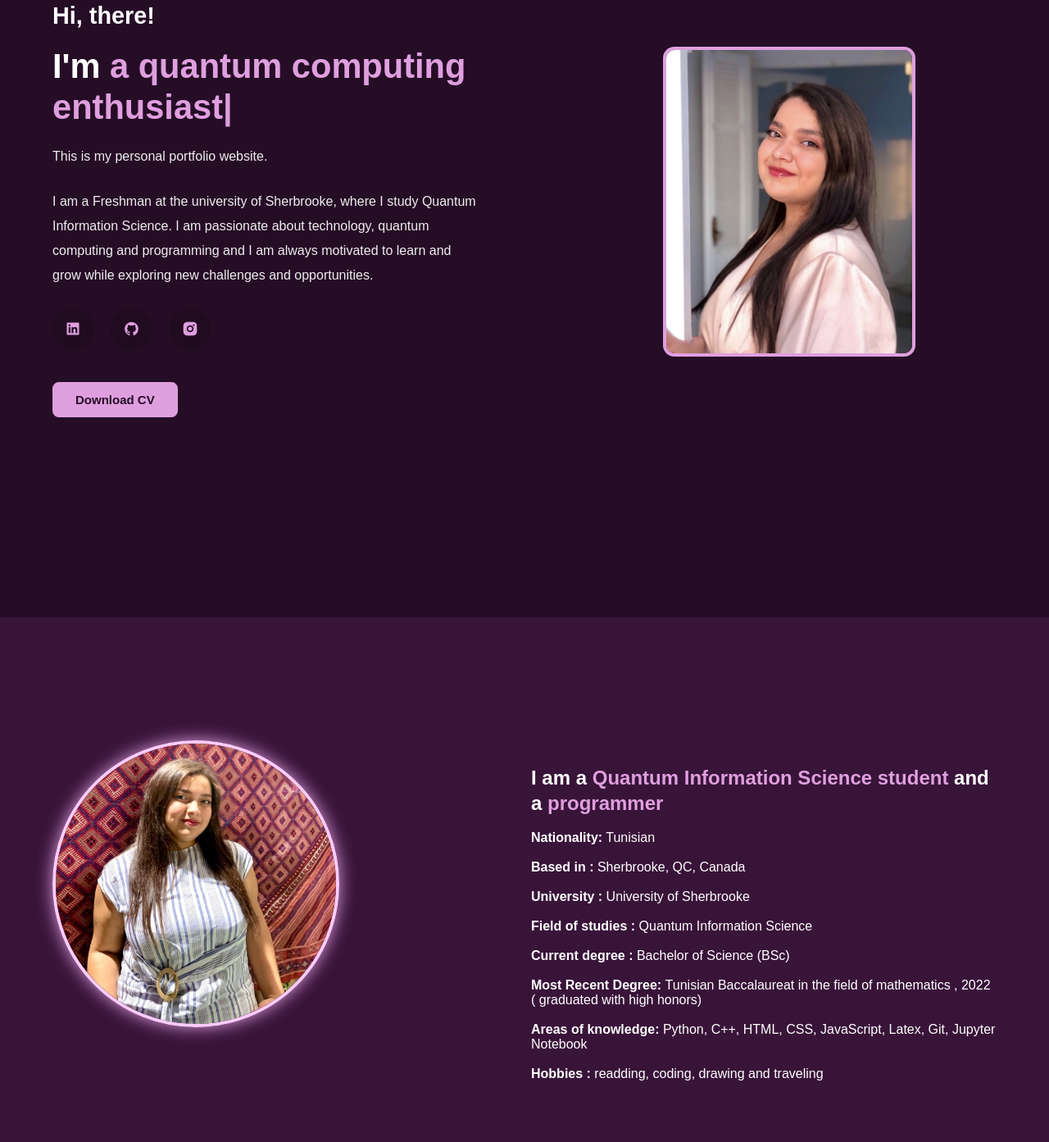
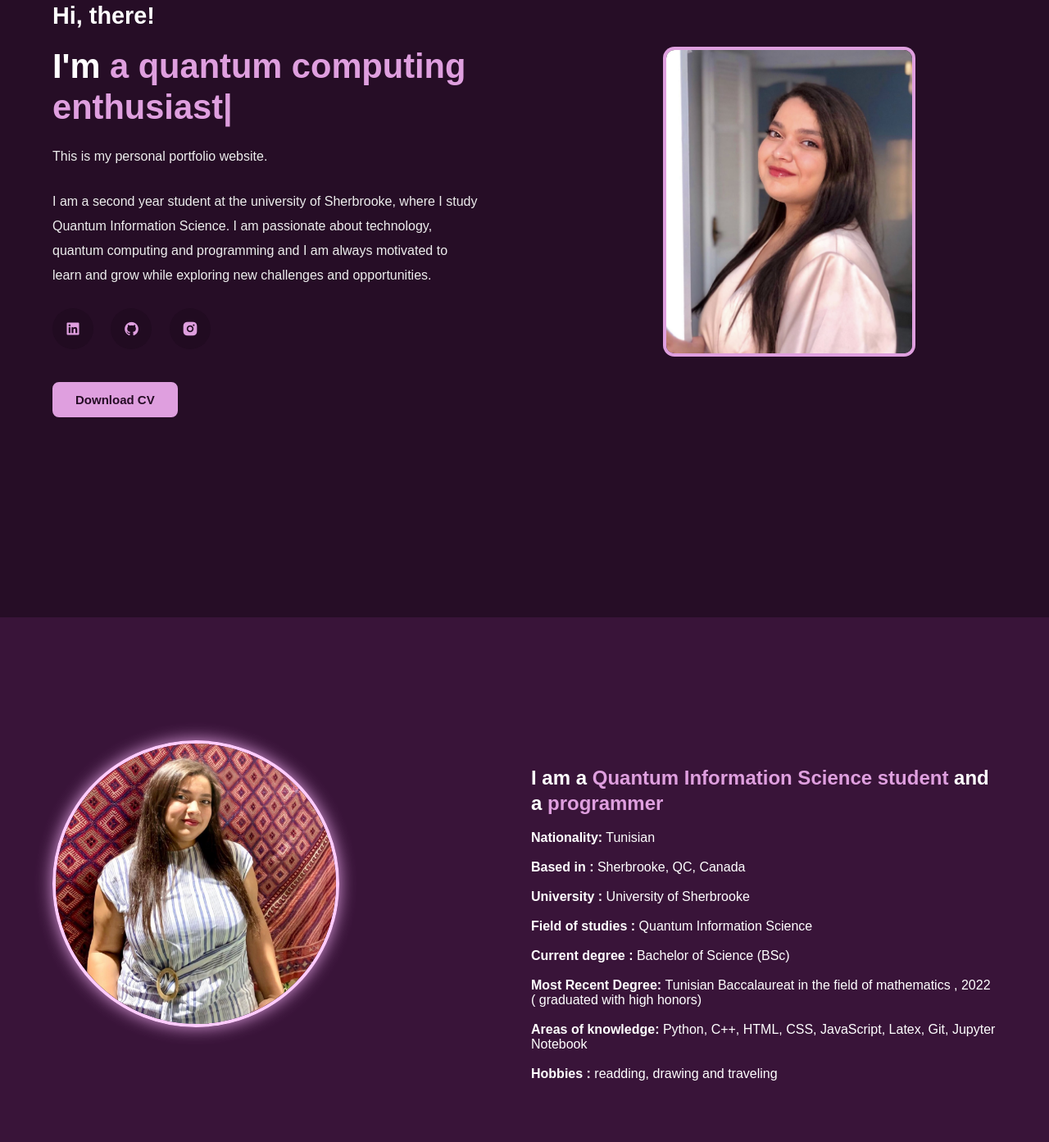
Before and after one commit to sahar-saoudi/sahar-saoudi.github.io, a plain HTML site: page index.html in a window 1280 px wide. Shown: the part 167-1560 px from the top of the page at 82% size. Drawn offline with nearby package versions, Linux system fonts and the light colour scheme.

Commit message:
Update index.html

```diff
--- a/index.html
+++ b/index.html
@@ -44,7 +44,7 @@ initial-scale=1">
       <h1>Hi, there!</h1>
       <h2>I'm <span class="input"></span></h2>
       <p>This is my personal portfolio website.</p>
-      <p class="intro">I am a Freshman at the university of Sherbrooke, where I study Quantum Information Science. I am
+      <p class="intro">I am a second year student at the university of Sherbrooke, where I study Quantum Information Science. I am
         passionate about technology, quantum computing and programming and I am always motivated to learn and grow while
         exploring
         new challenges and opportunities.</p>
@@ -79,7 +79,7 @@ initial-scale=1">
           with high honors) </li><br>
         <li> <strong> Areas of knowledge: </strong> Python, C++, HTML, CSS, JavaScript, Latex, Git, Jupyter Notebook
         </li><br>
-        <li> <strong> Hobbies : </strong> readding, coding, drawing and traveling </li><br>
+        <li> <strong> Hobbies : </strong> readding, drawing and traveling </li><br>
       </ol>
     </div>
   </section>
```
